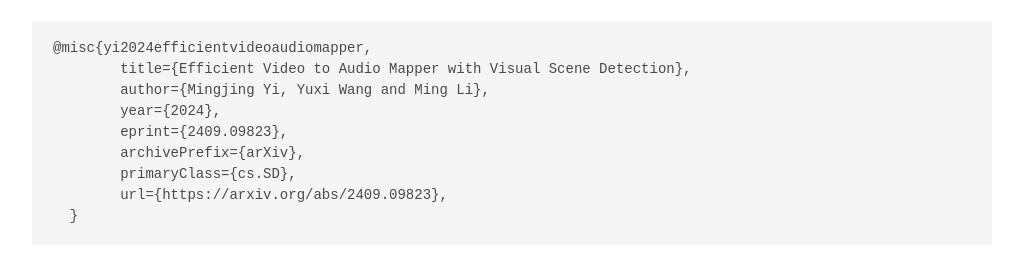
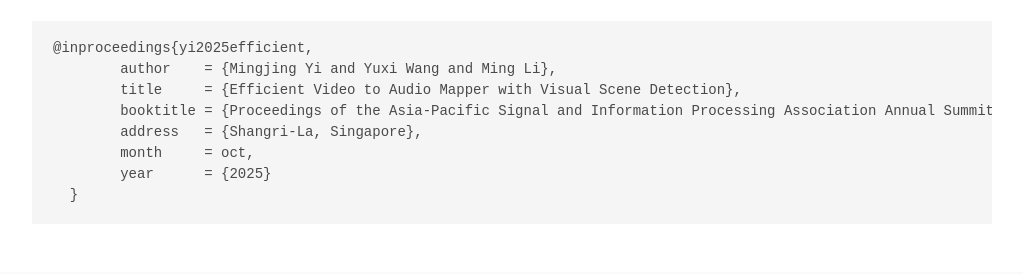
Before and after one commit to 1mageYi/V2A-SceneDetector.demo, a plain HTML site: page index.html in a window 1280 px wide. Shown: the part 3169-3443 px from the top of the page, without its empty margins (128-1151 px from the left). Drawn offline with nearby package versions, Linux system fonts and the light colour scheme; some icons are missing; a web font is replaced by a local one.

Commit message:
Update index.html

```diff
--- a/index.html
+++ b/index.html
@@ -297,14 +297,13 @@
   <section class="section" id="BibTeX">
     <div class="container is-max-desktop content">
       <h2 class="title">BibTeX</h2>
-      <pre><code>@misc{yi2024efficientvideoaudiomapper,
-        title={Efficient Video to Audio Mapper with Visual Scene Detection},
-        author={Mingjing Yi, Yuxi Wang and Ming Li},
-        year={2024},
-        eprint={2409.09823},
-        archivePrefix={arXiv},
-        primaryClass={cs.SD},
-        url={https://arxiv.org/abs/2409.09823},
+      <pre><code>@inproceedings{yi2025efficient,
+        author    = {Mingjing Yi and Yuxi Wang and Ming Li},
+        title     = {Efficient Video to Audio Mapper with Visual Scene Detection},
+        booktitle = {Proceedings of the Asia-Pacific Signal and Information Processing Association Annual Summit and Conference (APSIPA ASC 2025)},
+        address   = {Shangri-La, Singapore},
+        month     = oct,
+        year      = {2025}
   }</code></pre>
     </div>
 </section>
```
